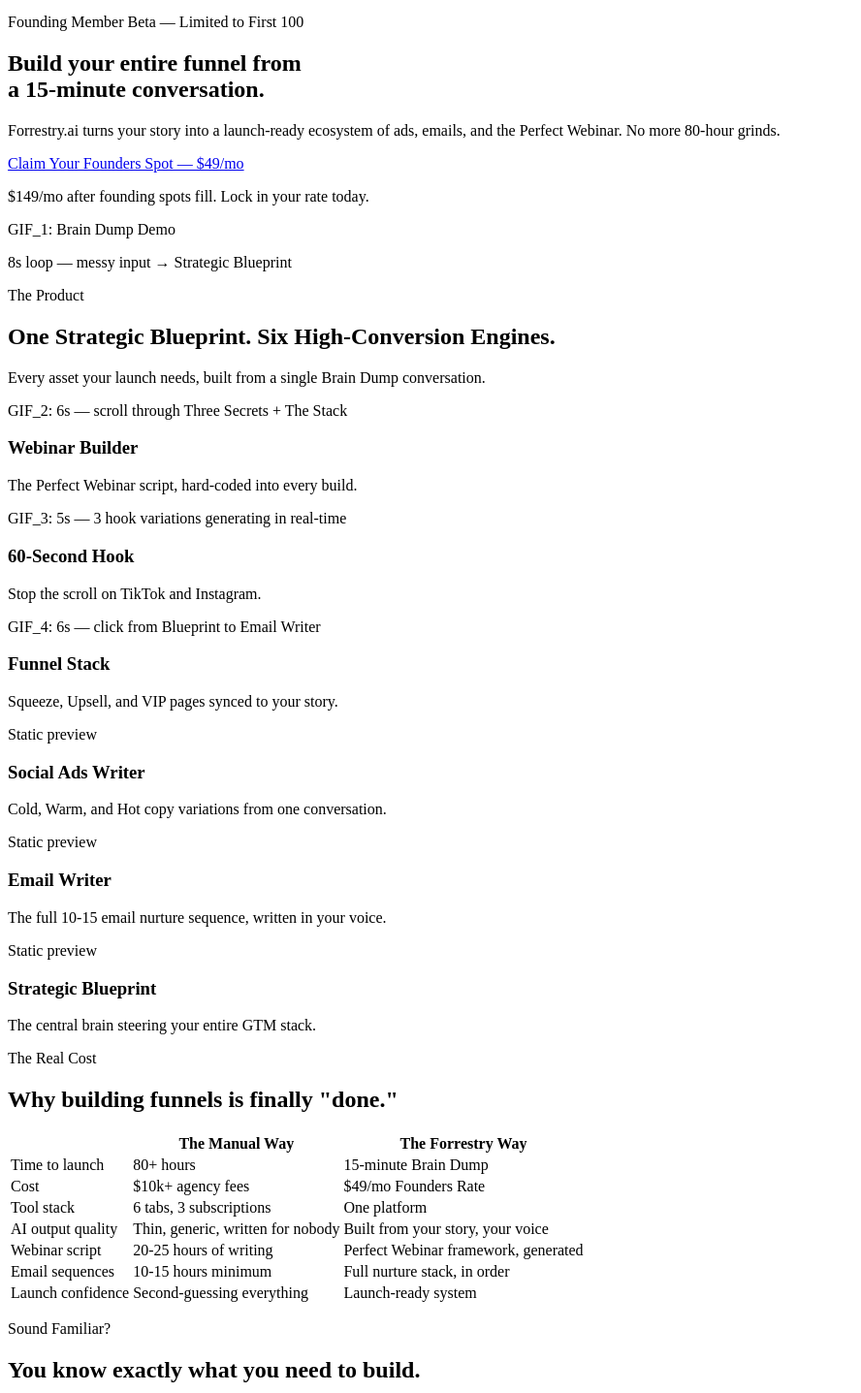
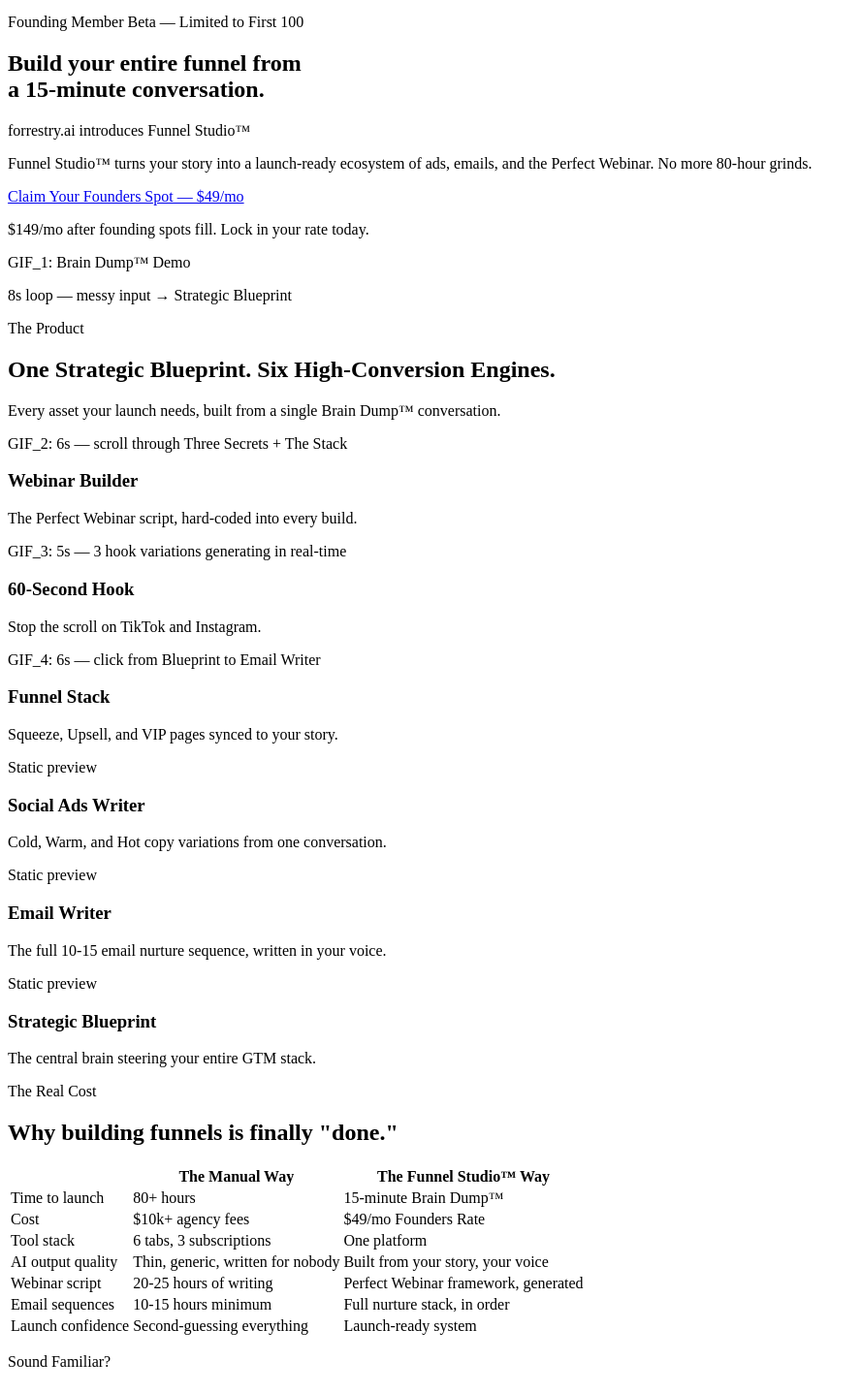
Before and after one commit to AGutierrez4/forrestry-website, a React (Vite) app: page / in a window 1280 px wide. Shown: the part 1163-2600 px from the top of the page at 97% size, without its empty margins (0-888 px from the left). Built offline with nearby package versions, Linux system fonts and the light colour scheme; the HTML template or start-up script is replaced by a standard one.

Commit message:
Copy edits: ™ on all Funnel Studio/Brain Dump refs, 2yr price lock, remove upsell teaser, Founding Members Only, hero intro line

```diff
--- a/src/components/Community.tsx
+++ b/src/components/Community.tsx
@@ -3,7 +3,7 @@
 const activities = [
   { initials: 'MR', name: 'Marcus R.', action: 'Launched his coaching funnel 🚀', time: '2m ago' },
   { initials: 'JL', name: 'Jamie L.', action: 'Generated first webinar script ✍️', time: '14m ago' },
-  { initials: 'TK', name: 'Tanya K.', action: 'Completed Brain Dump → Offer 🧠', time: '31m ago' },
+  { initials: 'TK', name: 'Tanya K.', action: 'Completed Brain Dump™ → Offer 🧠', time: '31m ago' },
   { initials: 'DS', name: 'Derek S.', action: 'First registration page live 🎉', time: '1h ago' },
 ]
 
--- a/src/components/HowItWorks.tsx
+++ b/src/components/HowItWorks.tsx
@@ -6,7 +6,7 @@
     time: '⏱ 10 min → Clarity',
     icon: '🧠',
     iconBg: 'bg-white/[0.08]',
-    title: 'Brain Dump',
+    title: 'Brain Dump™',
     subtitle: 'Turn a messy idea into a strategic offer',
     desc: 'Dump everything you know about your offer, your audience, and your story. The AI organizes it into a strategic foundation — your Big Domino, your hook, your transformation.',
     highlighted: false,
@@ -79,7 +79,7 @@
               Built in the right order.
             </h3>
             <p className="text-muted text-lg max-w-[700px] mx-auto leading-relaxed">
-              Every tool in Funnel Studio maps to a stage in your launch journey — so nothing
+              Every tool in Funnel Studio™ maps to a stage in your launch journey — so nothing
               falls through the cracks and nothing slows you down.
             </p>
           </div>
--- a/src/components/company/CompanyCTA.tsx
+++ b/src/components/company/CompanyCTA.tsx
@@ -19,7 +19,7 @@
 
         <FadeUp delay={0.1}>
           <p className="text-muted text-lg max-w-[560px] mx-auto mb-10 leading-relaxed">
-            Founding member spots are open. Limited to the first 100. Lifetime access
+            Founding member spots are open. Limited to the first 100. 2 year price lock
             at founding pricing for the people who show up first.
           </p>
         </FadeUp>
@@ -31,9 +31,6 @@
           >
             Claim Your Founders Spot — $49/mo
           </a>
-          <p className="text-muted/60 text-sm">
-            Cancel anytime. Your founding rate stays locked forever.
-          </p>
         </FadeUp>
       </div>
     </section>
--- a/src/components/company/CompanyHero.tsx
+++ b/src/components/company/CompanyHero.tsx
@@ -25,8 +25,11 @@
         </FadeUp>
 
         <FadeUp delay={0.2}>
+          <p className="text-green text-base font-semibold mb-2">
+            forrestry.ai introduces Funnel Studio™
+          </p>
           <p className="text-[clamp(1rem,2.5vw,1.25rem)] text-muted mb-10 max-w-[640px] mx-auto leading-relaxed">
-            Forrestry.ai turns your story into a launch-ready ecosystem of ads, emails,
+            Funnel Studio™ turns your story into a launch-ready ecosystem of ads, emails,
             and the Perfect Webinar. No more 80-hour grinds.
           </p>
         </FadeUp>
@@ -43,12 +46,12 @@
           </p>
         </FadeUp>
 
-        {/* GIF placeholder — Brain Dump demo */}
+        {/* GIF placeholder — Brain Dump™ demo */}
         <FadeUp delay={0.4}>
           <div className="mt-14 max-w-[720px] mx-auto rounded-2xl border border-card-border bg-card-bg overflow-hidden aspect-video flex items-center justify-center">
-            {/* Replace with: <img src="/gifs/brain-dump.gif" alt="Brain Dump demo" className="w-full h-full object-cover" /> */}
+            {/* Replace with: <img src="/gifs/brain-dump.gif" alt="Brain Dump™ demo" className="w-full h-full object-cover" /> */}
             <div className="text-center px-6">
-              <p className="text-muted text-sm mb-1">GIF_1: Brain Dump Demo</p>
+              <p className="text-muted text-sm mb-1">GIF_1: Brain Dump™ Demo</p>
               <p className="text-muted/50 text-xs">8s loop — messy input → Strategic Blueprint</p>
             </div>
           </div>
--- a/src/components/company/EfficiencyTable.tsx
+++ b/src/components/company/EfficiencyTable.tsx
@@ -1,7 +1,7 @@
 import FadeUp from '../FadeUp'
 
 const rows = [
-  { label: 'Time to launch', manual: '80+ hours', forrestry: '15-minute Brain Dump' },
+  { label: 'Time to launch', manual: '80+ hours', forrestry: '15-minute Brain Dump™' },
   { label: 'Cost', manual: '$10k+ agency fees', forrestry: '$49/mo Founders Rate' },
   { label: 'Tool stack', manual: '6 tabs, 3 subscriptions', forrestry: 'One platform' },
   { label: 'AI output quality', manual: 'Thin, generic, written for nobody', forrestry: 'Built from your story, your voice' },
@@ -33,7 +33,7 @@
                 <tr>
                   <th className="text-left text-muted text-xs uppercase tracking-wider pb-4 pr-4 font-medium"></th>
                   <th className="text-left text-muted/60 text-xs uppercase tracking-wider pb-4 px-4 font-medium">The Manual Way</th>
-                  <th className="text-left text-green text-xs uppercase tracking-wider pb-4 pl-4 font-medium">The Forrestry Way</th>
+                  <th className="text-left text-green text-xs uppercase tracking-wider pb-4 pl-4 font-medium">The Funnel Studio™ Way</th>
                 </tr>
               </thead>
               <tbody>
--- a/src/components/company/Founder.tsx
+++ b/src/components/company/Founder.tsx
@@ -51,7 +51,7 @@
                 </p>
               </blockquote>
               <p className="text-muted text-sm leading-relaxed">
-                I used Funnel Studio to build this exact page. All 100 founding spots
+                I used Funnel Studio™ to build this exact page. All 100 founding spots
                 are available until they are gone.
               </p>
             </div>
--- a/src/components/company/FoundersPricing.tsx
+++ b/src/components/company/FoundersPricing.tsx
@@ -30,21 +30,21 @@
                 <span className="text-muted text-lg">/mo</span>
               </div>
               <p className="text-green text-sm font-semibold mt-1">
-                67% off — Founders only
+                67% off — Founding Members Only
               </p>
             </div>
 
             <ul className="flex flex-col gap-3 mb-8">
               {[
                 'Unlimited funnels',
-                'AI copywriting from your Brain Dump',
+                'AI copywriting from your Brain Dump™',
                 'Perfect Webinar script builder',
                 'Email sequence generator',
                 'Social ad copy (Cold, Warm, Hot)',
                 '60-Second Hook scripts',
                 'Strategic Blueprint',
                 'Priority support',
-                'Lifetime founding rate',
+                '2 year founding rate',
               ].map((feature) => (
                 <li key={feature} className="flex items-start gap-3 text-sm text-text">
                   <span className="text-green shrink-0 mt-0.5">✓</span>
@@ -61,7 +61,7 @@
             </a>
 
             <p className="text-muted/50 text-xs text-center mt-4">
-              Cancel anytime. No long-term commitment. Your rate stays locked forever.
+              Cancel anytime. 2 year price lock guarantee.
             </p>
           </div>
         </FadeUp>
@@ -75,15 +75,6 @@
             </p>
           </div>
         </FadeUp>
-
-        {/* Upsell teaser */}
-        <FadeUp delay={0.35}>
-          <div className="mt-6 text-center">
-            <p className="text-muted/50 text-sm">
-              Need hands-on help? Done-With-You (20 spots/mo) and Done-For-You (5 spots/mo) coming soon.
-            </p>
-          </div>
-        </FadeUp>
       </div>
     </section>
   )
--- a/src/components/company/StudioBento.tsx
+++ b/src/components/company/StudioBento.tsx
@@ -65,7 +65,7 @@
             One Strategic Blueprint. Six High-Conversion Engines.
           </h2>
           <p className="text-muted text-center max-w-[600px] mx-auto mb-14 text-lg leading-relaxed">
-            Every asset your launch needs, built from a single Brain Dump conversation.
+            Every asset your launch needs, built from a single Brain Dump™ conversation.
           </p>
         </FadeUp>
 
```
